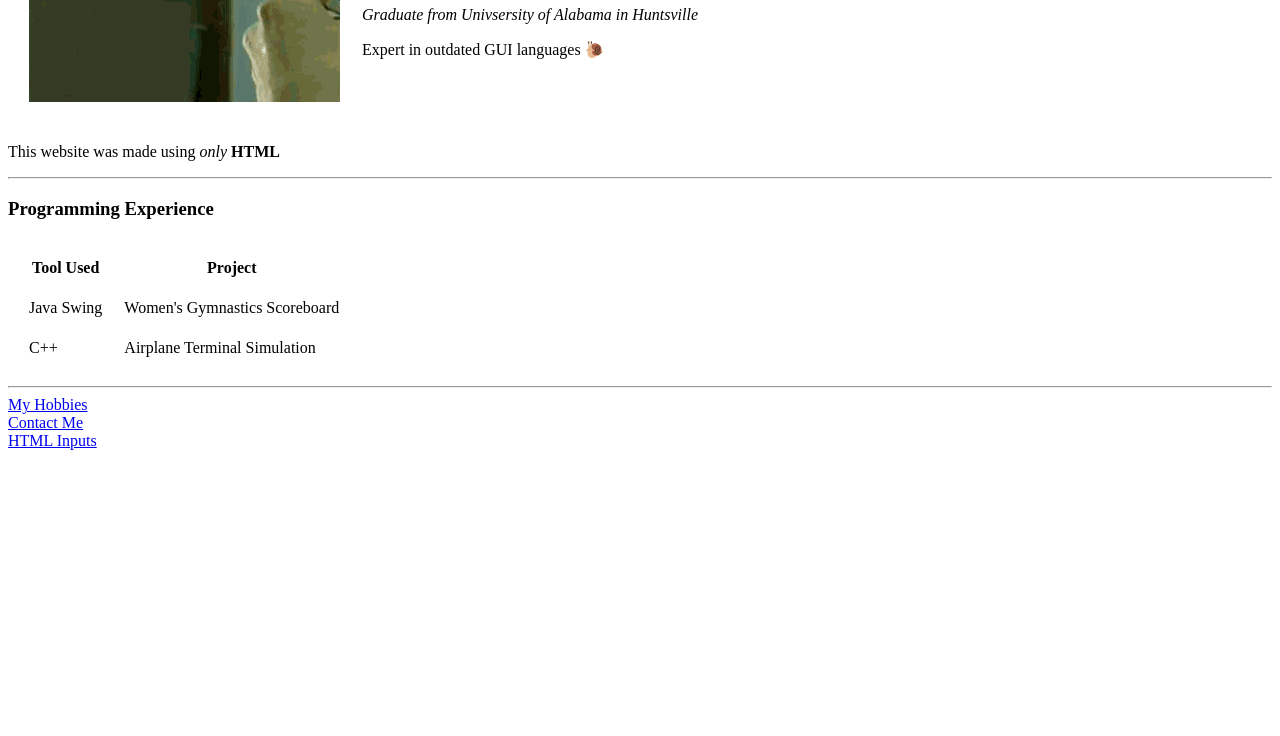
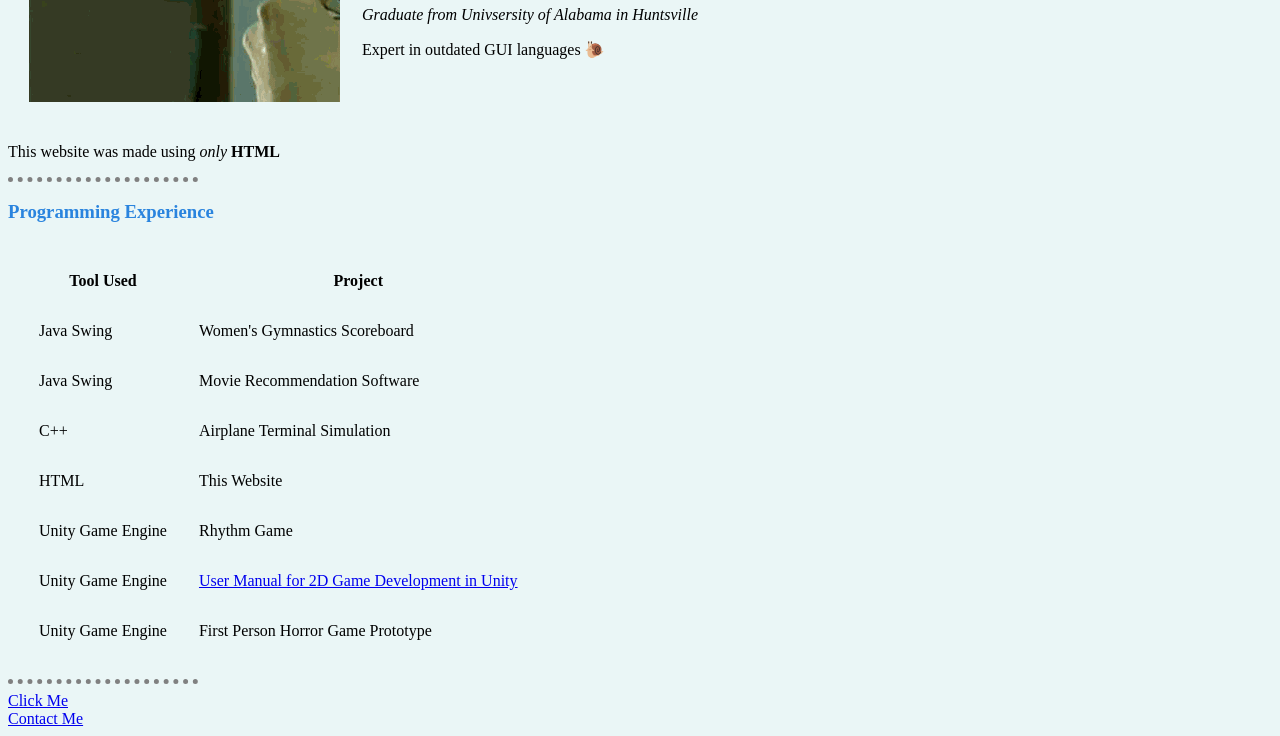
Before and after one commit to jacobtydrake/cv, a plain HTML site: page index.html in a window 1280 px wide. Shown: the part 134-870 px from the top of the page. Before the commit the page ends 800 px from the top, so only its background shows below. Drawn offline with Linux system fonts and the light colour scheme.

Commit message:
Add files via upload

```diff
--- /dev/null
+++ b/css/styles.css
@@ -0,0 +1,21 @@
+body {
+    background-color: #eaf6f6;
+  }
+  hr {
+    border-style: dotted none none;
+    border-color: grey;
+    border-width: 5px;
+    height: 0px;
+    width: 15%;
+    text-align: left;
+    margin-left: 0px;
+  }
+
+  h1{
+    color: #2a84de;
+
+  }
+
+  h3{
+    color: #2a84de;
+  }
--- a/index.html
+++ b/index.html
@@ -3,6 +3,8 @@
   <head>
     <meta charset="UTF-8" />
     <title>Jacob's Personal Website</title>
+
+    <link rel="stylesheet" href="css/styles.css" />
   </head>
   <body>
     <table cellspacing="20">
@@ -22,7 +24,7 @@
 
     <h3>Programming Experience</h3>
 
-    <table cellspacing="20">
+    <table cellspacing="30">
       <thead>
         <tr>
           <th>Tool Used</th>
@@ -36,8 +38,34 @@
           <td>Women's Gymnastics Scoreboard</td>
         </tr>
         <tr>
+          <td>Java Swing</td>
+          <td>Movie Recommendation Software</td>
+        </tr>
+        <tr>
           <td>C++</td>
           <td>Airplane Terminal Simulation</td>
+        </tr>
+        <tr>
+          <td>HTML</td>
+          <td>This Website</td>
+        </tr>
+        <tr>
+          <td>Unity Game Engine</td>
+          <td>Rhythm Game</td>
+        </tr>
+        <tr>
+          <td>Unity Game Engine</td>
+          <td>
+            <a
+              href="files/User Manual for 2D Game Development with Unity.pdf"
+              download=""
+              >User Manual for 2D Game Development in Unity</a
+            >
+          </td>
+        </tr>
+        <tr>
+          <td>Unity Game Engine</td>
+          <td>First Person Horror Game Prototype</td>
         </tr>
       </tbody>
       <tfoot></tfoot>
@@ -59,7 +87,7 @@
       <tfoot></tfoot>
     </table> -->
 
-    <a href="hobbies.html">My Hobbies</a>
+    <a href="defaultDance.html">Click Me</a>
 
     <br />
 
@@ -67,6 +95,6 @@
 
     <br />
 
-    <a href="input.html">HTML Inputs</a>
+    <!-- <a href="input.html">HTML Inputs</a> -->
   </body>
 </html>
```
Also changed, not shown: contactme.html (+5 -0 lines), defaultDance.html (added, +253 -0 lines), input.html (+1 -0 lines), 1 other file.
